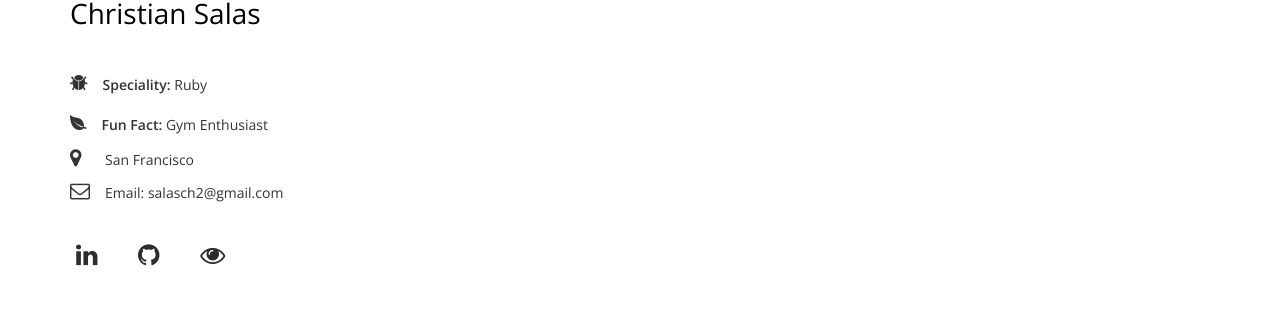
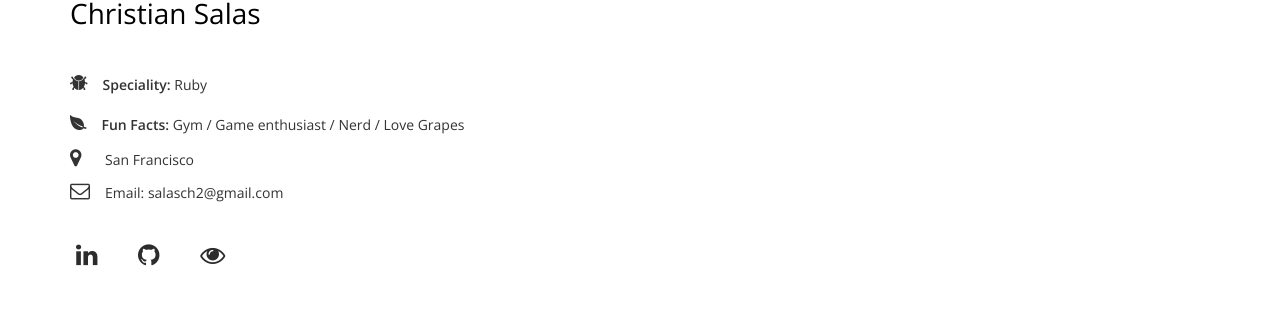
Before and after one commit to dev-mission/devmission.org, a Jekyll site: the page built from pages/Christian.html, in a window 1280 px wide. Shown: the part 665-974 px from the top of the page. Built offline with Jekyll 4.4.1, drawn with Linux system fonts in a browser that asks for light colours; nearby versions of some CDN libraries; some web fonts are replaced.

Commit message:
added fun facts and img for christian

```diff
--- a/pages/Christian.html
+++ b/pages/Christian.html
@@ -17,7 +17,7 @@ permalink: /aboutUs/christian-salas
         <div class="block">
           <div class="pic-container">
               <div class="pic-box"><img src="{{ site.baseurl }}/img/about_images/ChristianSalas.png"></div>
-              <div class="pic-box pic-hover"><img src="{{ site.baseurl }}/img/about_images/ChristianSalas.png"></div>
+              <div class="pic-box pic-hover"><img src="{{ site.baseurl }}/img/about_images/inspChristian.jpeg"></div>
           </div>
 
           <h1>Full Stack Developer</h1>
@@ -32,7 +32,7 @@ permalink: /aboutUs/christian-salas
             </li>
 
             <li>
-              <i class="ion-leaf"></i><strong>Fun Fact: </strong> Gym Enthusiast
+              <i class="ion-leaf"></i><strong>Fun Facts: </strong> Gym / Game enthusiast / Nerd / Love Grapes
             </li>
 
             <li>
--- a/pages/Yuridia.html
+++ b/pages/Yuridia.html
@@ -16,7 +16,7 @@ permalink: /aboutUs/yuridia-larios
       <div class="col-md-6 col-sm-12">
         <div class="block">
           <div class="pic-container">
-              <div class="pic-box"><img src="{{ site.baseurl }}/img/about_images/Yuridia.png"></div>
+              <div class="pic-box"><img src="{{ site.baseurl }}/img/about_images/yuridia.png"></div>
               <div class="pic-box pic-hover"><img src="{{ site.baseurl }}/img/about_images/inspYuridia.jpg"></div>
           </div>
 
```
Also changed, not shown: img/about_images/inspChristian.jpeg (added).
